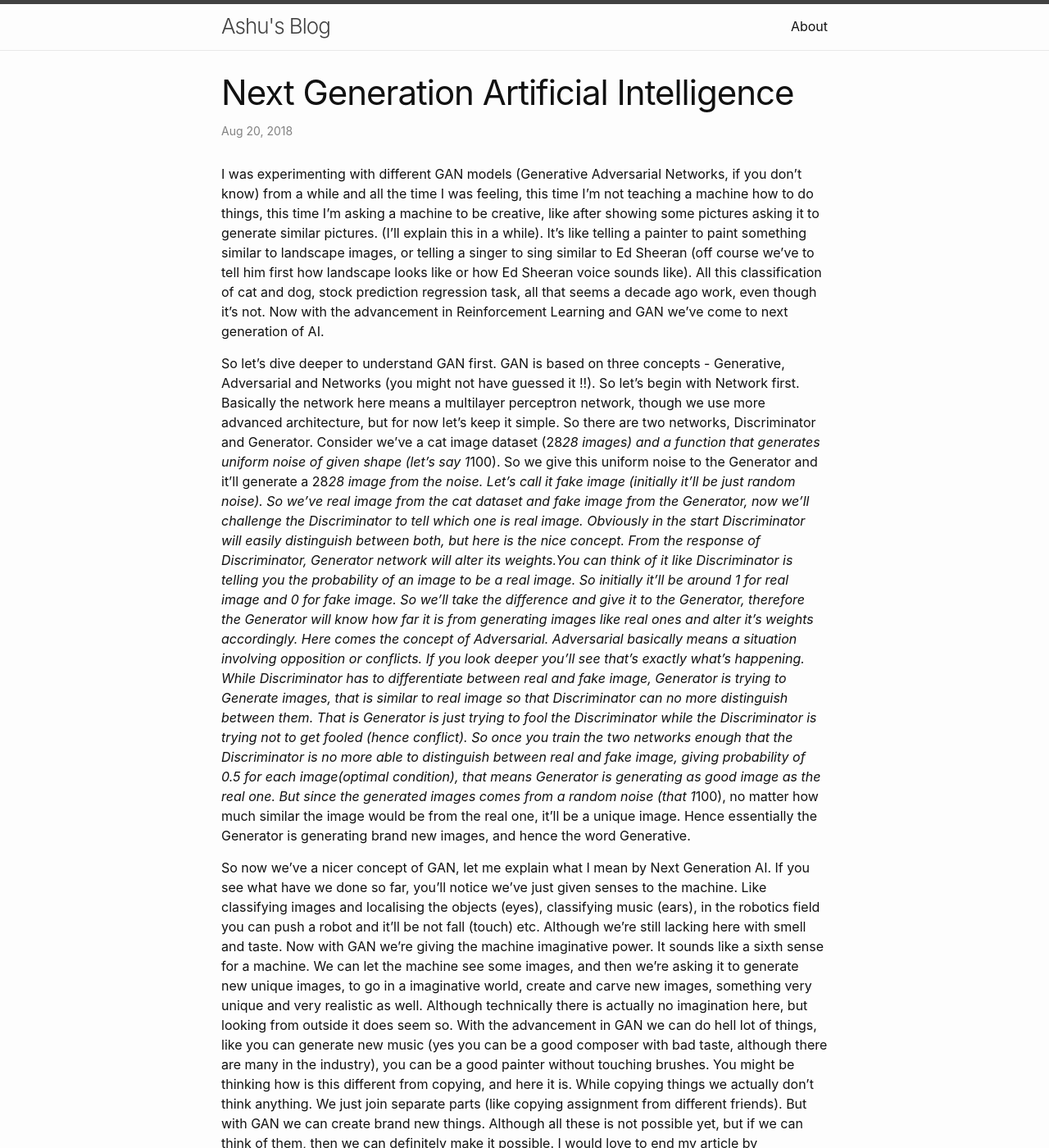
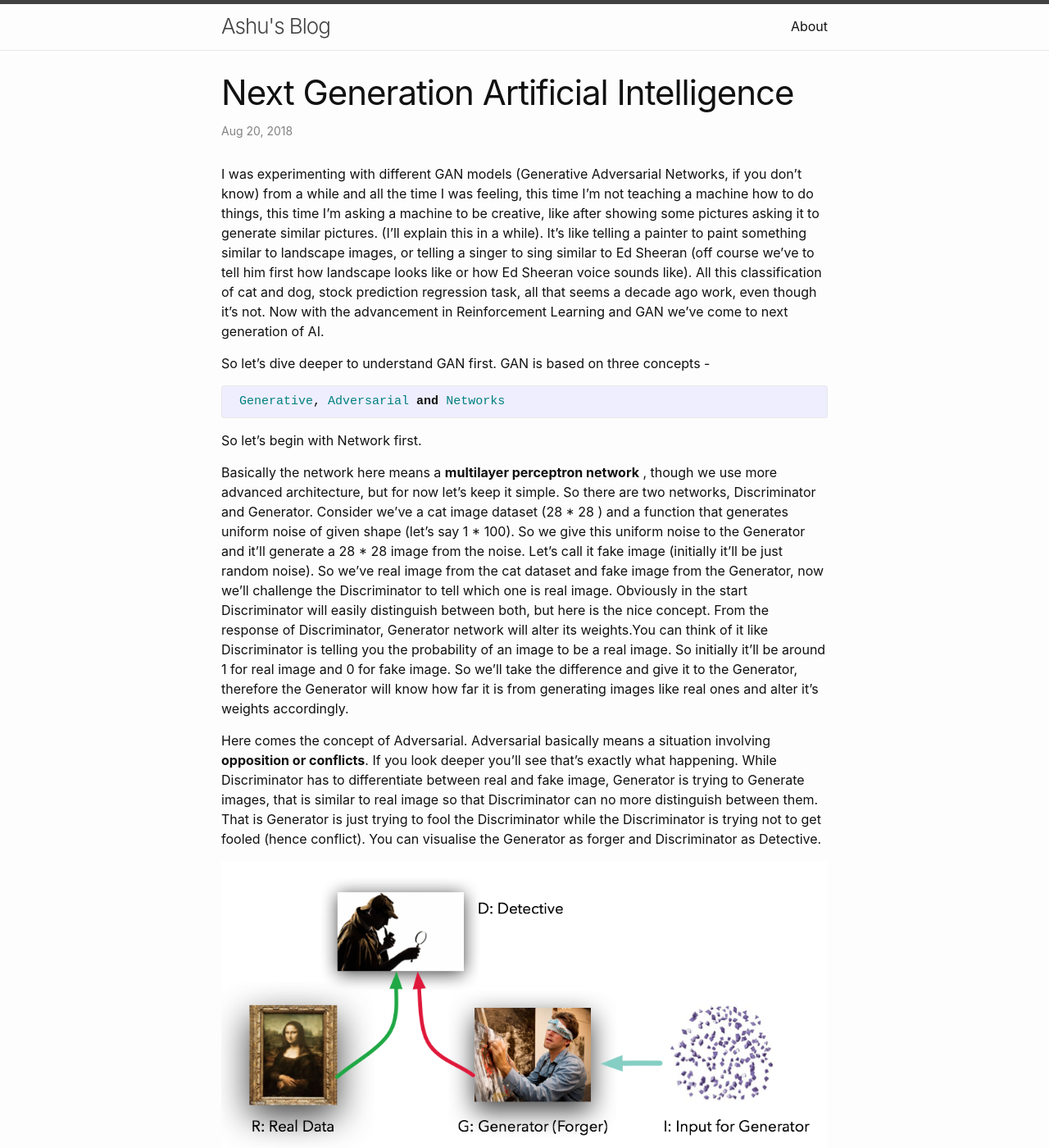
Before and after one commit to ashukid/ashukid.github.io, a Jekyll site: the page built from _posts/2018-08-20-next-generation-ai.markdown, in a window 1280 px wide and 1400 px high. Shown: the whole window at 82% size. Built offline with Jekyll 4.4.1, drawn with Linux system fonts in a browser that asks for light colours; some of the changed text lies outside the part shown.

Commit message:
almost done first post

```diff
--- a/_posts/2018-08-20-next-generation-ai.markdown
+++ b/_posts/2018-08-20-next-generation-ai.markdown
@@ -8,12 +8,23 @@ date:   2018-08-20 20:35:06 +0530
 
 I was experimenting with different GAN models (Generative Adversarial Networks, if you don’t know) from a while and all the time I was feeling, this time I’m not teaching a machine how to do things, this time I’m asking a machine to be creative, like after showing some pictures asking it to generate similar pictures. (I’ll explain this in a while). It’s like telling a painter to paint something similar to landscape images, or telling a singer to sing similar to Ed Sheeran (off course we’ve to tell him first how landscape looks like or how Ed Sheeran voice sounds like). All this classification of cat and dog, stock prediction regression task, all that seems a decade ago work, even though it’s not. Now with the advancement in Reinforcement Learning and GAN we’ve come to next generation of AI.
 
-So let’s dive deeper to understand  GAN first. GAN is based on three concepts - Generative, Adversarial and Networks (you might not have guessed it !!). So let’s begin with Network first.
-Basically the network here means a multilayer perceptron network, though we use more advanced architecture, but for now let’s keep it simple. So there are two networks, Discriminator and Generator. Consider we’ve a cat image dataset (28*28  images) and a function that generates uniform noise of given shape (let’s say 1*100). So we give this uniform noise to the Generator and it’ll generate a 28*28 image from the noise. Let’s call it fake image (initially it’ll be just random noise). So we’ve real image from the cat dataset and fake image from the Generator, now we’ll challenge the Discriminator to tell which one is real image. Obviously in the start Discriminator will easily distinguish between both, but here is the nice concept. From the response of Discriminator, Generator network will alter its weights.You can think of it like Discriminator is telling you the probability of an image to be a real image. So initially it’ll be around 1 for real image and 0 for fake image. So we’ll take the difference and give it to the Generator, therefore the Generator will know how far it is from generating images like real ones and alter it’s weights accordingly.
-Here comes the concept of Adversarial. Adversarial basically means a situation involving opposition or conflicts. If you look deeper you’ll see that’s exactly what’s happening. While Discriminator has to differentiate between real and fake image, Generator is trying to Generate images, that is similar to real image so that Discriminator can no more distinguish between them. That is Generator is just trying to fool the Discriminator while the Discriminator is trying not to get fooled (hence conflict).
-So once you train the two networks enough that the Discriminator is no more able to distinguish between real and fake image, giving probability of 0.5 for each image(optimal condition), that means Generator is generating as good image as the real one. But since the generated images comes from a random noise (that 1*100), no matter how much similar the image would be from the real one, it’ll be a unique image. Hence essentially the Generator is generating brand new images, and hence the word Generative.
+So let’s dive deeper to understand  GAN first. GAN is based on three concepts - {% highlight ruby %} Generative, Adversarial and Networks {% endhighlight %}
+So let’s begin with Network first.
+
+Basically the network here means a <b>multilayer perceptron network</b> , though we use more advanced architecture, but for now let’s keep it simple. So there are two networks, Discriminator and Generator. Consider we’ve a cat image dataset (28 * 28 ) and a function that generates uniform noise of given shape (let’s say 1 * 100). So we give this uniform noise to the Generator and it’ll generate a 28 * 28 image from the noise. Let’s call it fake image (initially it’ll be just random noise). So we’ve real image from the cat dataset and fake image from the Generator, now we’ll challenge the Discriminator to tell which one is real image. Obviously in the start Discriminator will easily distinguish between both, but here is the nice concept. From the response of Discriminator, Generator network will alter its weights.You can think of it like Discriminator is telling you the probability of an image to be a real image. So initially it’ll be around 1 for real image and 0 for fake image. So we’ll take the difference and give it to the Generator, therefore the Generator will know how far it is from generating images like real ones and alter it’s weights accordingly.
+
+Here comes the concept of Adversarial. Adversarial basically means a situation involving <b>opposition or conflicts</b>. If you look deeper you’ll see that’s exactly what happening. While Discriminator has to differentiate between real and fake image, Generator is trying to Generate images, that is similar to real image so that Discriminator can no more distinguish between them. That is Generator is just trying to fool the Discriminator while the Discriminator is trying not to get fooled (hence conflict). You can visualise the Generator as forger and Discriminator as Detective.
+
+![My helpful screenshot]({{"/assets/gan1.png" | relative_url}})
+
+So once you train the two networks enough that the Discriminator is no more able to distinguish between real and fake image, giving probability of 0.5 for each image(optimal condition), that means Generator is generating as good image as the real one. But since the generated images comes from a random noise (that 1*100), no matter how much similar the image would be from the real one, it’ll be a unique image. Hence essentially the Generator is generating brand new images, and hence the word <b>Generative</b>.
 
 So now we’ve a nicer concept of GAN, let me explain what I mean by Next Generation AI. If you see what have we done so far, you’ll notice we’ve just given senses to the machine. Like classifying images and localising the objects (eyes), classifying music (ears), in the robotics field you can push a robot and it’ll be not fall (touch) etc. Although we’re still lacking here with smell and taste.
-Now with GAN we’re giving the machine imaginative power. It sounds like a sixth sense for a machine. We can let the machine see some images, and then we’re asking it to generate new unique images, to go in a imaginative world, create and carve new images, something very unique and very realistic as well. Although technically there is actually no imagination here, but looking from outside it does seem so.
+
+Now with GAN we’re giving the machine <b>imaginative power</b>. It sounds like a sixth sense for a machine. We can let the machine see some images, and then we’re asking it to generate new unique images, to go in a imaginative world, create and carve new images, something very unique and very realistic as well. Although technically there is actually no imagination here, but looking from outside it does seem so.
+
 With the advancement in GAN we can do hell lot of things, like you can generate new music (yes you can be a good composer with bad taste, although there are many in the industry), you can be a good painter without touching brushes. You might be thinking how is this different from copying, and here it is. While copying things we actually don’t think anything. We just join separate parts (like copying assignment from different friends). But with GAN we can create brand new things. Although all these is not possible yet, but if we can think of them, then we can definitely make it possible.
-I would love to end my article by mentioning honourable comment from Yann LeCun (father of CNN if you don’t know) about GAN - “the most interesting idea in the last 10 years in ML”.
+
+I would love to end my article by mentioning honourable comment from Yann LeCun (father of CNN if you don’t know) about GAN - {% highlight ruby %}“the most interesting idea in the last 10 years in ML” {% endhighlight %}.
+
+![My helpful screenshot]({{"/assets/gan2.png" | relative_url}})
```
Also changed, not shown: assets/gan1.png (added), assets/gan2.png (added).
